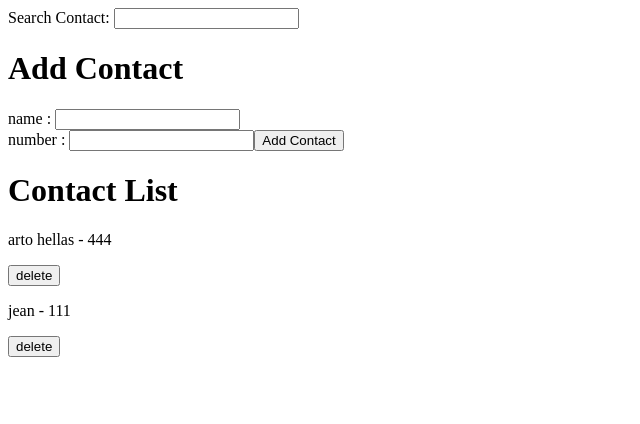
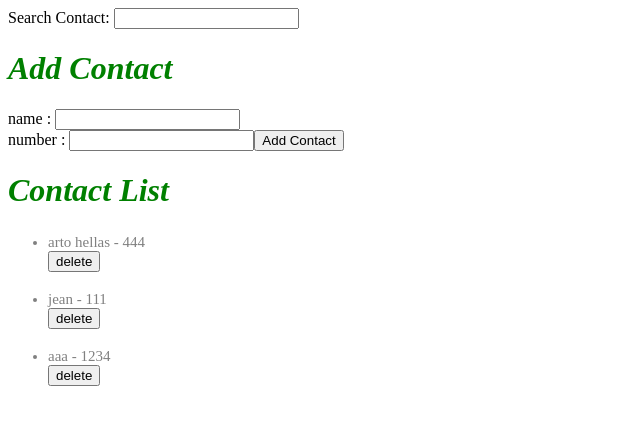
Before and after one commit to erikheuna/part1, a React (Create React App) app: page / in a window 1280 px wide. Shown: the top 424 px of the page, without its empty margins (0-640 px from the left). Built offline with nearby package versions, Linux system fonts and the light colour scheme; data requests are answered from the project's data file.

Commit message:
Part 2 FINISHED

```diff
--- a/db.json
+++ b/db.json
@@ -9,6 +9,11 @@
       "name": "jean",
       "number": "111",
       "id": 2
+    },
+    {
+      "name": "aaa",
+      "number": "1234",
+      "id": 3
     }
   ]
 }
--- a/src/App.js
+++ b/src/App.js
@@ -6,6 +6,8 @@ import ContactList from './Components/ContactList';
 import Filter from './Components/Filter';
 import Form from './Components/Form';
 import contactService from './Services/contactService'
+import ErrorMessage from './Components/ErrorMessage';
+import ValidationMessage from './Components/ValidationMessage';
 
 const App = () => {
 
@@ -15,6 +17,8 @@ const App = () => {
     number: ''
   })
   const [filteredNames, setFilteredNames] = useState("");
+  const [validMessage, setValidMessage] = useState(null);
+  const [errorMessage, setErrorMessage] = useState(null);
 
   useEffect(() => {
     contactService
@@ -88,6 +92,10 @@ const App = () => {
       .then(createdContact => {
         setContacts(contacts.concat(createdContact));
         setContact({name: '', number: ''})
+        setValidMessage(`${contact.name} has been added successfully`)
+        setTimeout(() => {
+          setValidMessage(null);
+        }, 5000);
       })
     }
   }
@@ -98,10 +106,21 @@ const App = () => {
     .then(deletedContact => {
       let text;
       if(window.confirm("Do you really want to delete this contact ?")){
-        alert("Contact deleted")
         setContacts(contacts.filter(contact => contact.id !== id))
         setContact({name:'', number: ''})
+        setValidMessage("contact deleted");
+        setTimeout(() => {
+          setValidMessage(null);
+        }, 5000);
       }
+    })
+    .catch(error => {
+      setErrorMessage(
+        `${contact.name} has already been deleted from server`
+      )
+      setTimeout(() => {
+        setErrorMessage(null)
+      }, 5000);
     })
   }
 
@@ -109,6 +128,8 @@ const App = () => {
     <div className="App">
       <Filter
       display={displayFilteredName} />
+      <ValidationMessage validMessage={validMessage} />
+      <ErrorMessage errorMessage={errorMessage} />
       <Form
         handleName={handleNameChange}
         handleNumber={handleNumberChange}
@@ -116,11 +137,12 @@ const App = () => {
         contact={contact}
        />
       <h1>Contact List</h1>
-      {namesToShow.map(contact => <ContactList
-        key={contact.id}
-        contact={contact}
-        deleteContact={() => deleteContact(contact.id)}
-        />)}
+      {namesToShow.map(contact => <div key={contact.id}>
+          <ul>
+          <ContactList
+          contact={contact}
+          deleteContact={() => deleteContact(contact.id)}
+          /></ul></div> )}
     </div>
   );
 }
--- a/src/Components/ContactList.js
+++ b/src/Components/ContactList.js
@@ -2,9 +2,12 @@ import React from 'react';
 
 const ContactList = ({contact, deleteContact}) => {
     return (
-        <div>
-            <p>{ contact.name } - {contact.number}</p> <button onClick={deleteContact}>delete</button>
-        </div>
+        <>
+        <li
+        key={contact.id}
+        className='contact' >{ contact.name } - {contact.number}</li>
+        <button onClick={deleteContact}>delete</button>
+        </>
     );
 }
 
--- /dev/null
+++ b/src/Components/ErrorMessage.js
@@ -0,0 +1,14 @@
+import React from 'react';
+
+const Errormessage = ({errorMessage}) => {
+    if(errorMessage === null){
+        return null
+    }
+    return (
+        <div className='error'>
+            {errorMessage}
+        </div>
+    );
+}
+
+export default Errormessage;
--- /dev/null
+++ b/src/Components/ValidationMessage.js
@@ -0,0 +1,14 @@
+import React from 'react';
+
+const ValidationMessage = ({validMessage}) => {
+    if(validMessage === null){
+        return null
+    }
+    return (
+        <div className='valid'>
+            {validMessage}
+        </div>
+    );
+}
+
+export default ValidationMessage;
--- a/src/index.css
+++ b/src/index.css
@@ -1,13 +1,30 @@
-body {
-  margin: 0;
-  font-family: -apple-system, BlinkMacSystemFont, 'Segoe UI', 'Roboto', 'Oxygen',
-    'Ubuntu', 'Cantarell', 'Fira Sans', 'Droid Sans', 'Helvetica Neue',
-    sans-serif;
-  -webkit-font-smoothing: antialiased;
-  -moz-osx-font-smoothing: grayscale;
+h1{
+  color: green;
+  font-style: italic;
 }
 
-code {
-  font-family: source-code-pro, Menlo, Monaco, Consolas, 'Courier New',
-    monospace;
+.contact{
+  color: grey;
+  padding-top: 3px;
+  font-size: 15px;
 }
+
+.error{
+  color: red;
+  background: lightgrey;
+  font-size: 20px;
+  border-style: solid;
+  border-radius: 5px;
+  padding: 10px;
+  margin-bottom: 10px;
+}
+
+.valid{
+  color: green;
+  background: lightgrey;
+  font-size: 20px;
+  border-style: solid;
+  border-radius: 5px;
+  padding: 10px;
+  margin-bottom: 10px;
+}
--- a/src/index.js
+++ b/src/index.js
@@ -1,6 +1,6 @@
 import React from 'react';
 import ReactDOM from 'react-dom';
-// import './index.css';
+import './index.css';
 import App from './App';
 
 
```
